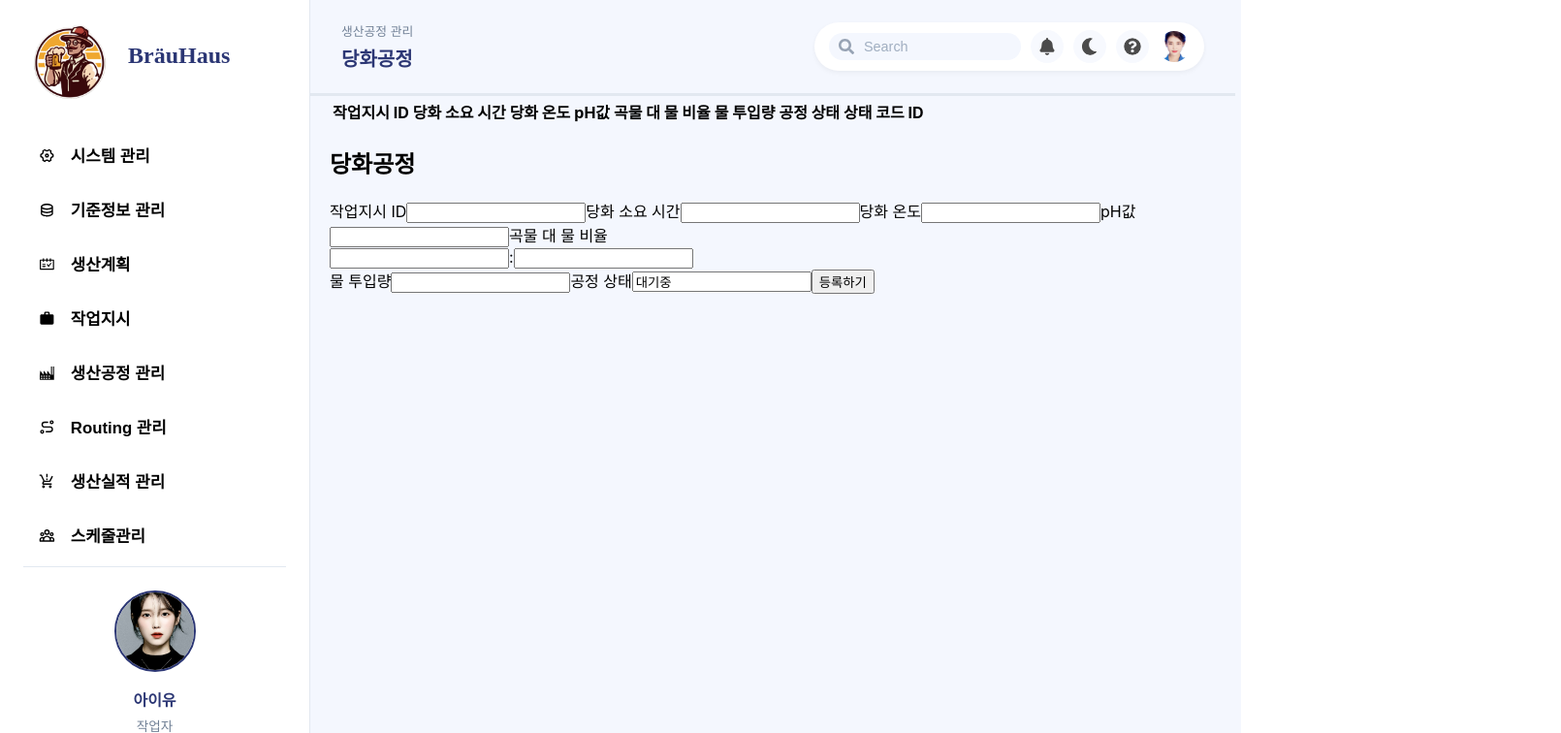
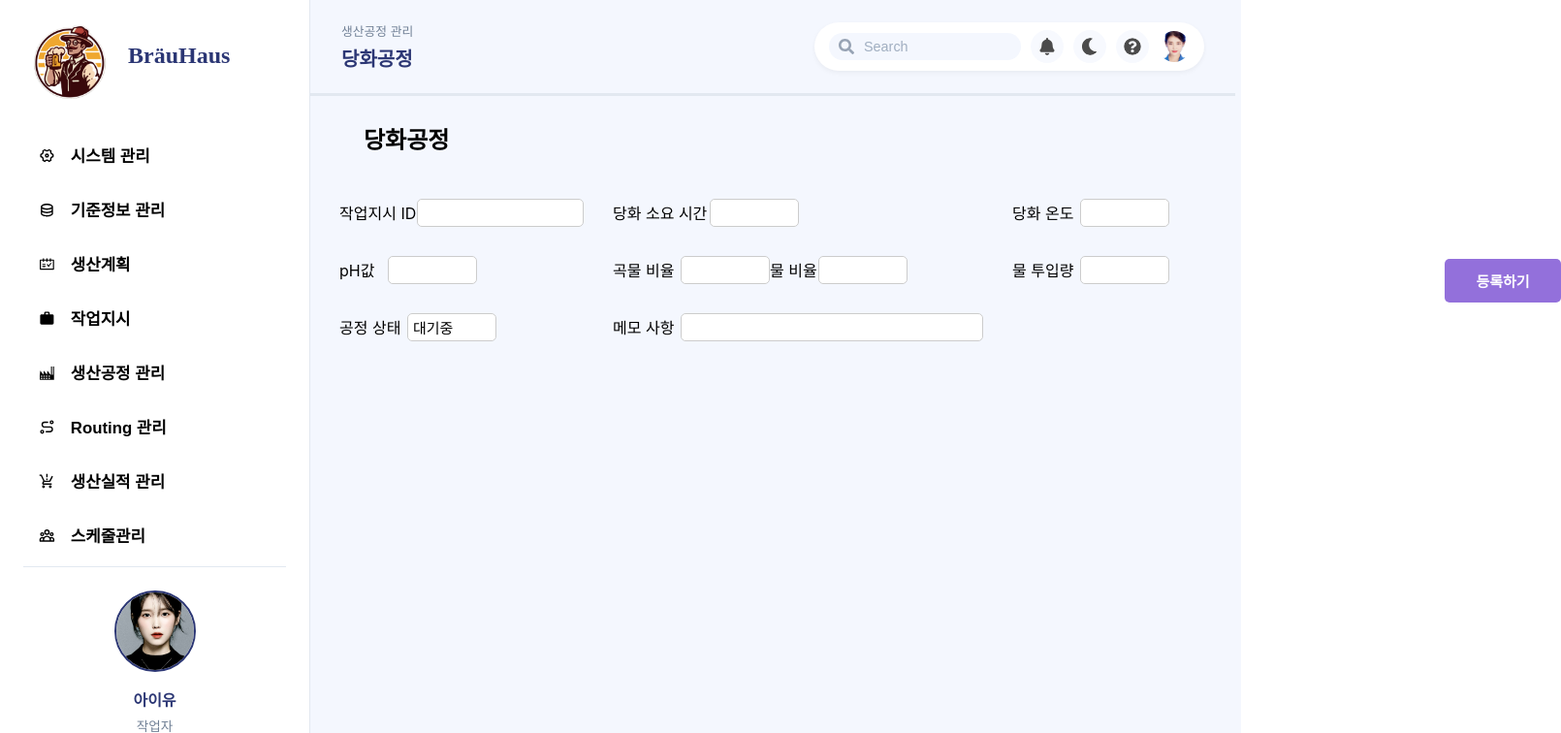
Before and after one commit to QualityCore/QualityCore-frontend, a React (Create React App) app: page /mashing-process in a window 1280 px wide. Shown: the top 756 px of the page at 97% size, 1610 px wide, since content can reach past the window. Built offline with nearby package versions, Linux system fonts and the light colour scheme; a web font is replaced by a local one.

Commit message:
당화공정 css 까지만 완료

```diff
--- a/src/components/production-process/mashing-process/MashingProcessControls.js
+++ b/src/components/production-process/mashing-process/MashingProcessControls.js
@@ -6,7 +6,8 @@ import ConfirmModal from "../../standard-information/common/ConfirmModal";
 import SuccessfulModal from "../../standard-information/common/SuccessfulModal";
 import ErrorModal from "../../standard-information/common/ErrorModal";
 import CompleteModal from "../../standard-information/common/CompleteModal";
-//import "../../../styles/production-process/mashingProcess.css";
+import styles from "../../../styles/production-process/MashingProcessControls.module.css";
+
 
 const MashingProcessControls = ({ workOrder }) => {
     const { mashingId } = useParams(); // URL에서 ID 가져오기
@@ -20,6 +21,7 @@ const MashingProcessControls = ({ workOrder }) => {
         waterInputVolume: "",
         processStatus: "대기중", // 초기 상태값
         statusCode: "SC002", // 고정값
+        notes: "",
     });
 
     const [timer, setTimer] = useState(0);
@@ -101,48 +103,65 @@ const MashingProcessControls = ({ workOrder }) => {
     };
 
     return (
-        <form className="mashing-process-form" onSubmit={(e) => e.preventDefault()}>
-            <h2>당화공정</h2>
+        <form className={styles.mashingProcessForm} onSubmit={(e) => e.preventDefault()}>
 
-            {/* 작업지시 ID (수정 불가) */}
-            <label>작업지시 ID</label>
-            <input type="text" value={mashingData.lotNo} readOnly />
+            <h2 className={styles.mashingTitle}>당화공정</h2>
 
-            {/* 당화 소요 시간 */}
-            <label>당화 소요 시간</label>
-            <input type="number" name="mashingTime" value={mashingData.mashingTime} onChange={handleChange} />
+            <div className={styles.mFormGrid}>
 
-            {/* 당화 온도 */}
-            <label>당화 온도</label>
-            <input type="number" name="temperature" value={mashingData.temperature} onChange={handleChange} />
-
-            {/* pH값 (타이머 종료 후 활성화) */}
-            <label>pH값</label>
-            <input type="number" name="phValue" value={mashingData.phValue} onChange={handleChange} disabled={!isProcessing && timer > 0} />
-
-            {/* 곡물 대 물 비율 */}
-            <label>곡물 대 물 비율</label>
-            <div>
-                <input type="number" name="grainRatio" value={mashingData.grainRatio} onChange={handleChange} />
-                :
-                <input type="number" name="waterRatio" value={mashingData.waterRatio} onChange={handleChange} />
+            <div className={styles.mGridItem}>
+            <label className={styles.mLabel01}>작업지시 ID</label>
+            <input className={styles.mItem01} type="text" value={mashingData.lotNo} readOnly />
             </div>
 
-            {/* 물 투입량 */}
-            <label>물 투입량</label>
-            <input type="number" name="waterInputVolume" value={mashingData.waterInputVolume} onChange={handleChange} />
+            <div className={styles.mGridItem}>
+            <label className={styles.mLabel02}>당화 소요 시간</label>
+            <input className={styles.mItem02} type="number" name="mashingTime" value={mashingData.mashingTime} onChange={handleChange} />
+            </div>
 
-            {/* 공정 상태 (수정 불가) */}
-            <label>공정 상태</label>
-            <input type="text" value={mashingData.processStatus} readOnly />
+            <div className={styles.mGridItem}>
+            <label className={styles.mLabel03}>당화 온도</label>
+            <input className={styles.mItem03} type="number" name="temperature" value={mashingData.temperature} onChange={handleChange} />
+            </div>
 
-            {/* 남은 시간 표시 */}
+            <div className={styles.mGridItem}>
+            <label className={styles.mLabel04}>pH값</label>
+            <input className={styles.mItem04} type="number" name="phValue" value={mashingData.phValue} onChange={handleChange} disabled={!isProcessing && timer > 0} />
+            </div>
+
+            <div className={styles.mGridItem}>
+            <label className={styles.mLabel05}>곡물 비율</label>
+                <input className={styles.mItem05} type="number" name="grainRatio" value={mashingData.grainRatio} onChange={handleChange} />
+            <label className={styles.mLabel051}>물 비율</label>
+                <input className={styles.mItem05} type="number" name="waterRatio" value={mashingData.waterRatio} onChange={handleChange} />
+            </div>
+
+            <div className={styles.mGridItem}>
+            <label className={styles.mLabel06}>물 투입량</label>
+            <input className={styles.mItem06} type="number" name="waterInputVolume" value={mashingData.waterInputVolume} onChange={handleChange} />
+            </div>
+
+            <div className={styles.mGridItem}>
+            <label className={styles.mLabel07}>공정 상태</label>
+            <input className={styles.mItem07} type="text" value={mashingData.processStatus} readOnly />
+            </div>
+
+            <div className={styles.mGridItem}>
+            <label className={styles.mLabel08}>메모 사항</label>
+            <input className={styles.mItem08} type="text" name="notes" value={mashingData.notes} onChange={handleChange}/>
+            </div>
+
             {timer > 0 && <p>남은시간: {Math.floor(timer / 60)}분 {timer % 60}초</p>}
 
-            {/* 버튼 */}
-            <button onClick={handleButtonClick} disabled={buttonLabel === "등록하기" && timer > 0}>
+
+            <div className={styles.mGridItem}>
+            <button className={styles.mSaveButton} onClick={handleButtonClick} disabled={buttonLabel === "등록하기" && timer > 0}>
                 {buttonLabel}
+
             </button>
+
+            </div>
+
 
 
 
@@ -176,7 +195,9 @@ const MashingProcessControls = ({ workOrder }) => {
                 ]}
                 onClose={() => setShowCompleteModal(false)}
             />
-        </form>
+
+        </div>
+    </form>
     );
 };
 
--- a/src/components/production-process/mashing-process/MashingProcessTable.js
+++ b/src/components/production-process/mashing-process/MashingProcessTable.js
@@ -5,14 +5,14 @@ const MashingProcessTable = ({ mashingDataList }) => {
         <table className="mashing-process-table">
             <thead>
                 <tr>
-                    <th>작업지시 ID</th>
-                    <th>당화 소요 시간</th>
-                    <th>당화 온도</th>
-                    <th>pH값</th>
-                    <th>곡물 대 물 비율</th>
-                    <th>물 투입량</th>
-                    <th>공정 상태</th>
-                    <th>상태 코드 ID</th>
+                    {/* <th>작업지시 ID</th> */}
+                    {/* <th>당화 소요 시간</th> */}
+                    {/* <th>당화 온도</th> */}
+                    {/* <th>pH값</th> */}
+                    {/* <th>곡물 대 물 비율</th> */}
+                    {/* <th>물 투입량</th> */}
+                    {/* <th>공정 상태</th> */}
+                    {/* <th>상태 코드 ID</th> */}
                 </tr>
             </thead>
             <tbody>
--- a/src/components/production-process/material-grinding/MaterialGrindingControls.js
+++ b/src/components/production-process/material-grinding/MaterialGrindingControls.js
@@ -5,7 +5,7 @@ import ConfirmModal from "../../standard-information/common/ConfirmModal";
 import SuccessfulModal from "../../standard-information/common/SuccessfulModal";
 import ErrorModal from "../../standard-information/common/ErrorModal";
 import CompleteModal from "../../standard-information/common/CompleteModal";
-import "../../../styles/production-process/materialGrinding.css";
+import styles from "../../../styles/production-process/MaterialGrindingControls.module.css";
 
 const MaterialGrindingControls = ({ grindingData, setGrindingData }) => {
     const [showConfirmModal, setShowConfirmModal] = useState(false);
@@ -26,16 +26,18 @@ const MaterialGrindingControls = ({ grindingData, setGrindingData }) => {
         }, 1000);
         return () => clearInterval(interval); // ✅ 메모리 누수 방지
       } else if (timer === 0 && timerStarted) {
-        console.log("✅ 타이머 종료! 완료 모달 열기");
         setShowCompleteModal(true);
+        setTimerStarted(false); // 모달이 뜬 후 타이머 상태 리셋
       }
-    }, [timer]);
+    }, [timer,timerStarted]); // 상태체크
 
 
-      const startTimer = () => {
-        const totalTime = process.env.NODE_ENV === "development" ? 5 : Number(grindingData.grindDuration) * 60;
-        setTimer(totalTime);
-      };
+
+    const startTimer = () => {
+      setTimerStarted(true); // ✅ 타이머 실행됨을 명확히 설정
+      const totalTime = process.env.NODE_ENV === "development" ? 5 : Number(grindingData.grindDuration) * 60;
+      setTimer(totalTime);
+    };
 
 
       const formatDate = (date) => {
@@ -87,8 +89,7 @@ const MaterialGrindingControls = ({ grindingData, setGrindingData }) => {
       const handleButtonClick = () => {
         if (buttonLabel === "등록하기") {
           setShowConfirmModal(true);
-        } else if (buttonLabel === "다음공정으로 이동") {
-          console.log("🚀 다음 공정으로 이동!");
+        } else if (buttonLabel === "다음공정 이동") {
           setGrindingData(prev => ({
             ...prev,
             processStatus: "완료",
@@ -100,15 +101,15 @@ const MaterialGrindingControls = ({ grindingData, setGrindingData }) => {
 
 
       return (
-        <form className="material-grinding-form" onSubmit={(event) => event.preventDefault()}>
+        <form className={styles.materialGrindingForm} onSubmit={(event) => event.preventDefault()}>
             {timer > 0 && (
-              <p>남은시간: {Math.floor(timer / 60)}분 {timer % 60}초</p>
+              <p className={styles.timerDisplay}>남은시간: {Math.floor(timer / 60)}분 {timer % 60}초</p>
             )}
 
-            <div className="grinding-button-container">
+            <div className={styles.grindingButtonContainer}>
                 <button
                     onClick={handleButtonClick}
-                    className={`grinding-save-button ${buttonLabel === "다음공정으로 이동" ? "next-process-button" : ""}`}>
+                    className={` ${styles.grindingSaveButton} ${buttonLabel === "다음공정 이동" ? `${styles.nextProcessButton}` : ""}`}>
                     {buttonLabel}
                 </button>
             </div>
@@ -129,10 +130,9 @@ const MaterialGrindingControls = ({ grindingData, setGrindingData }) => {
               message="데이터가 성공적으로 저장되었습니다!"
               onClose={() => {
                 setShowSuccessModal(false);
-                setShowCompleteModal(true);
-            }}
-
-
+                setTimerStarted(true); // 타이머 실행됨을 명확히 설정
+                startTimer();// 확인눌렀을때 타이머 시작
+              }}
             />
 
             <ErrorModal
@@ -147,7 +147,7 @@ const MaterialGrindingControls = ({ grindingData, setGrindingData }) => {
                 onClose={() => {
                     console.log("완료 모달 닫힘");
                     setShowCompleteModal(false);
-                    setButtonLabel("다음공정으로 이동");
+                    setButtonLabel("다음공정 이동");
                 }}
             />
         </form>
--- a/src/components/production-process/material-grinding/MaterialGrindingForm.js
+++ b/src/components/production-process/material-grinding/MaterialGrindingForm.js
@@ -1,6 +1,7 @@
 import React, { useState , useEffect } from "react";
 import materialGrindingApi from "../../../apis/production-process/material-grinding/MaterialGrindingApi";
-import "../../../styles/production-process/materialGrinding.css";
+import styles from "../../../styles/production-process/MaterialGrindingControls.module.css";
+
 
 const MaterialGrindingForm = ({ grindingData,setGrindingData }) => {
     const [formData, setFormData] = useState(grindingData);
@@ -179,13 +180,13 @@ const MaterialGrindingForm = ({ grindingData,setGrindingData }) => {
 
 
     return (
-        <div className="material-grinding-form">
-            <h2 className="grinding-title">분쇄 공정</h2>
-            <div className="g-form-grid">
-            <div className="g-grid-item">
-                    <label className="g-label01">작업지시 ID </label>
+        <div className={styles.materialGrindingForm}>
+            <h2 className={styles.grindingTitle}>분쇄 공정</h2>
+            <div className={styles.gFormGrid}>
+            <div className={styles.gGridItem}>
+                    <label className={styles.gLabel01}>작업지시 ID </label>
                     <select
-                        className="g-item01"
+                        className={styles.gItem01}
                         name="lotNo"
                         value={formData.lotNo}
                         onChange={handleLotNoChange}>
@@ -198,10 +199,10 @@ const MaterialGrindingForm = ({ grindingData,setGrindingData }) => {
                     </select>
                 </div>
 
-                <div className="g-grid-item">
-                <label className="g-label02">주원료</label>
+                <div className={styles.gGridItem}>
+                <label className={styles.gLabel02}>주원료</label>
                     <input
-                        className="g-item02"
+                        className={styles.gItem02}
                         type="text"
                         name="mainMaterial"
                         value={selectedMaterial}
@@ -209,15 +210,15 @@ const MaterialGrindingForm = ({ grindingData,setGrindingData }) => {
                     />
                 </div>
 
-                <div className="g-grid-item">
-                    <label className="g-label03">주원료 투입량</label>
-                    <input className="g-item03" type="number" name="mainMaterialInputVolume" value={formData.mainMaterialInputVolume} onChange={handleChange}/>{" "} kg
+                <div className={styles.gGridItem}>
+                    <label className={styles.gLabel03}>주원료 투입량</label>
+                    <input className={styles.gItem03} type="number" name="mainMaterialInputVolume" value={formData.mainMaterialInputVolume} onChange={handleChange}/>{" "} kg
                 </div>
 
-                <div className="g-grid-item">
-                    <label className="g-label04">맥아종류</label>
+                <div className={styles.gGridItem}>
+                    <label className={styles.gLabel04}>맥아종류</label>
                     <input
-                    className="g-item04"
+                    className={styles.gItem04}
                     type="text"
                     name="maltType"
                     value={formData.maltType}
@@ -225,10 +226,10 @@ const MaterialGrindingForm = ({ grindingData,setGrindingData }) => {
                     />
                 </div>
 
-                <div className="g-grid-item">
-                    <label className="g-label05">맥아 투입량</label>
+                <div className={styles.gGridItem}>
+                    <label className={styles.gLabel05}>맥아 투입량</label>
                     <input
-                    className="g-item05"
+                    className={styles.gItem05}
                     type="number"
                     name="maltInputVolume"
                     value={formData.maltInputVolume}
@@ -236,34 +237,35 @@ const MaterialGrindingForm = ({ grindingData,setGrindingData }) => {
                     /> kg
                 </div>
 
-                <div className="g-grid-item">
-                    <label className="g-label06">분쇄 간격 설정</label>
-                    <input className="g-item06" type="number" name="grindIntervalSetting" value={formData.grindIntervalSetting} readOnly/>{" "} mm
+                <div className={styles.gGridItem}>
+                    <label className={styles.gLabel06}>분쇄 간격 설정</label>
+                    <input className={styles.gItem06} type="number" name="grindIntervalSetting" value={formData.grindIntervalSetting} readOnly/>{" "} mm
                 </div>
 
-                <div className="g-grid-item">
-                    <label className="g-label07">분쇄 속도 설정</label>
-                    <input className="g-item07" type="number" name="grindSpeedSetting" value={formData.grindSpeedSetting} readOnly/>{" "} RPM
+                <div className={styles.gGridItem}>
+                    <label className={styles.gLabel07}>분쇄 속도 설정</label>
+                    <input className={styles.gItem07} type="number" name="grindSpeedSetting" value={formData.grindSpeedSetting} readOnly/>{" "} RPM
                 </div>
 
-                <div className="g-grid-item">
-                    <label className="g-label08">소요 시간</label>
-                    <input className="g-item08" type="number" name="grindDuration" value={formData.grindDuration} onChange={handleChange}/>{" "} 분
+                <div className={styles.gGridItem}>
+                    <label className={styles.gLabel08}>소요 시간</label>
+                    <input className={styles.gItem08} type="number" name="grindDuration" value={formData.grindDuration} onChange={handleChange}/>{" "} 분
                 </div>
 
-                <div className="g-grid-item">
-                    <label className="g-label09">상태 코드</label>
-                    <input className="g-item09" type="text" name="statusCode" value="SC001" disabled />
+                <div className={styles.gGridItem}>
+                    <label className={styles.gLabel09}>상태 코드</label>
+                    <input className={styles.gItem09} type="text" name="statusCode" value="SC001" disabled />
                 </div>
 
-                <div className="g-grid-item">
-                    <label className="g-label10">공정 상태</label>
-                    <input className="g-item10" type="text" name="processStatus" value={processStatus} disabled />
+                <div className={styles.gGridItem}>
+                    <label className={styles.gLabel10}>공정 상태</label>
+                    <input className={styles.gItem10} type="text" name="processStatus" value={formData.processStatus} disabled />
                 </div>
 
-                <div className="g-grid-item">
-                    <label className="g-label11">메모 사항</label>
-                    <input className="g-item11" type="text" name="notes" value={formData.notes} onChange={handleChange}/>
+                <div className={styles.gGridItem}>
+                    <label className={styles.gLabel11}>메모 사항</label>
+                    <input className={styles.gItem11} type="text" name="notes" value={formData.notes}
+                     onChange={handleChange}/>
                 </div>
             </div>
         </div>
--- a/src/pages/production-process/material-grinding/MaterialGrindingPage.js
+++ b/src/pages/production-process/material-grinding/MaterialGrindingPage.js
@@ -1,7 +1,7 @@
 import React, { useState } from "react";
 import MaterialGrindingForm from "../../../components/production-process/material-grinding/MaterialGrindingForm";
 import MaterialGrindingControls from "../../../components/production-process/material-grinding/MaterialGrindingControls";
-import "../../../styles/production-process/materialGrinding.css";
+import styles from "../../../styles/production-process/MaterialGrindingControls.module.css";
 
 const MaterialGrindingPage = () => {
     const [grindingData, setGrindingData] = useState({
@@ -19,7 +19,7 @@ const MaterialGrindingPage = () => {
     });
 
     return (
-        <div className="material-grinding-container">
+        <div className={styles.grindingButtonContainer}>
             <MaterialGrindingForm  grindingData={grindingData} setGrindingData={setGrindingData} />
             <MaterialGrindingControls grindingData={grindingData} setGrindingData={setGrindingData}/>
         </div>
--- /dev/null
+++ b/src/styles/production-process/MashingProcessControls.module.css
@@ -0,0 +1,107 @@
+.mashingProcessForm {
+margin: inherit;
+grid-template-columns: repeat(4, 1fr);
+padding: 5px;
+align-items: center;
+justify-content: center;
+position: relative; /* 부모 기준점 */
+}
+
+
+.mGridItem {
+display: flex;
+justify-content: column;
+align-items: center;
+padding: 5px;
+height: 100%; /* 높이를 동일하게 설정 */
+}
+
+.mashingTitle {
+    text-align: left; /* 텍스트 우측 정렬 */
+    margin-bottom: 40px;
+    margin-left: 30px;
+}
+
+.mFormGrid {
+    display: grid;
+    grid-template-columns: 1fr 1fr 1fr;
+    gap : 20px;
+    align-items: center;
+    justify-content: center;
+  }
+
+.mLabel01 {
+    width: 80px !important; /* 너비 통일 */
+}
+
+.mLabel02{
+    width: 100px !important; /* 너비 통일 */
+}
+
+.mLabel03{
+    width: 70px !important; /* 너비 통일 */
+}
+
+.mLabel04{
+    width: 50px !important; /* 너비 통일 */
+}
+
+.mLabel05{
+    width: 70px !important; /* 너비 통일 */
+}
+.mLabel051{
+    width: 50px !important; /* 너비 통일 */
+}
+
+.mLabel06, .mLabel07, .mLabel08{
+    width: 70px !important; /* 너비 통일 */
+}
+
+.mItem01, .mItem02, .mItem03, .mItem04, .mItem05, .mItem06, .mItem07, .mItem08{
+    width: 80px;
+    padding: 5px;
+    font-size: 15px;
+    border: 1px solid #ccc;
+    border-radius: 5px;
+}
+
+.mItem01{width: 160px !important;}
+.mItem08{width: 300px !important;}
+
+.mItem05Container {
+    display: flex;
+    align-items: center;
+    gap: 10px;
+}
+
+/* 버튼 스타일 */
+.mSaveButton {
+    background-color:  #9370db;;
+    color: white;
+    border: none;
+    padding: 12px 20px;
+    font-size: 15px;
+    font-weight: bold;
+    border-radius: 5px;
+    cursor: pointer;
+    transition: background-color 0.3s ease-in-out;
+}
+
+.mSaveButton:hover {
+    background-color: #7b68ee;
+}
+
+.mSaveButton{
+    position: absolute;
+    bottom: 50px; /* 폼 아래로 이동 */
+    left: 1150px;
+    width: 120px;
+    padding: 12px 20px;
+}
+
+.mTimerDisplay {
+    font-size: 18px;
+    font-weight: bold;
+    color: #d9534f;
+    margin-top: 10px;
+}
```
Also changed, not shown: src/pages/Home.js (+8 -3 lines), src/styles/production-process/MaterialGrindingControls.module.css (renamed from src/styles/production-process/materialGrinding.css, +52 -37 lines), public/토끼.gif (added).
